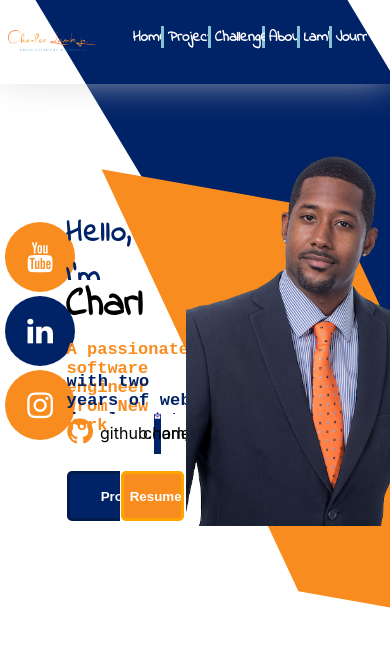
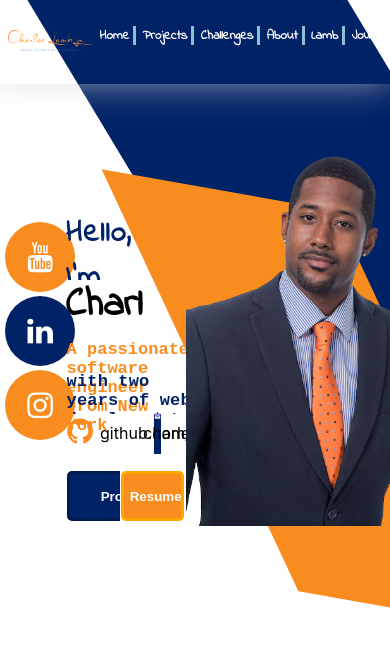
Before and after one commit to cyberstizz/charleslambjr, a React (Create React App) app: page / in a window 390 px wide. Shown: the top 646 px of the page. Built offline with nearby package versions, Linux system fonts and the light colour scheme; a web font is replaced by a local one.

Commit message:
styled navbarto show all options

```diff
--- a/src/App.css
+++ b/src/App.css
@@ -481,7 +481,7 @@ overflow: hidden;
 .App {
   height: 100vh;
   width: 100vw;
-  overflow-y: scroll;
+  overflow: hidden;
 }
 
 .App-logo {
@@ -536,12 +536,12 @@ overflow: hidden;
   position: absolute;
   display: inline-flex;
   flex-direction: row;
-  margin-left: 74vw;
-  width: 80vw;
+  margin-left: 72vw;
+  width: 82vw;
   height: 100vh;
   z-index: 10;
   transform: skew(31deg);
-  overflow-x: hidden;
+  overflow: hidden;
 }
 
 .logo{
@@ -555,24 +555,24 @@ overflow: hidden;
   height: 82px;
   width: 80px;
   padding-right: 10px;
-  overflow: visible;
+  overflow: hidden;
 }
 
 .navOptions{
   display: flex;
   flex-direction: row;
-  margin-left: 3vw;
+  margin-left: 1vw;
   margin-top: 1.7vh;
   padding-top: 1.4vh;
   height: 100vh;
-  width: 60vw;
+  width: 78vw;
   overflow: visible;
 }
 
 .home{
   color: white;
   font-family: 'Indie Flower', cursive;
-  font-size: 15px;
+  font-size: 13px;
   font-weight: bolder;
   z-index: 10;
   border-right: solid rgb(134, 193, 212);
@@ -583,7 +583,7 @@ overflow: hidden;
   margin-left: 1vw;
   color: white;
   font-family: 'Indie Flower', cursive;
-  font-size: 15px;
+  font-size: 13px;
   font-weight: bolder;
   z-index: 10;
   border-right: solid rgb(134, 193, 212);
@@ -594,7 +594,7 @@ overflow: hidden;
   margin-left: 1vw;
   color: white;
   font-family: 'Indie Flower', cursive;
-  font-size: 15px;
+  font-size: 13px;
   font-weight: bolder;
   z-index: 10;
   border-right: solid rgb(134, 193, 212);
@@ -606,7 +606,7 @@ overflow: hidden;
   margin-left: 1vw;
   color: white;
   font-family: 'Indie Flower', cursive;
-  font-size: 15px;
+  font-size: 13px;
   font-weight: bolder;
   z-index: 10;
   border-right: solid rgb(134, 193, 212);
@@ -617,7 +617,7 @@ overflow: hidden;
   margin-left: 1vw;
   color: white;
   font-family: 'Indie Flower', cursive;
-  font-size: 15px;
+  font-size: 13px;
   font-weight: bolder;
   z-index: 10;
   border-right: solid rgb(134, 193, 212);
@@ -628,7 +628,7 @@ overflow: hidden;
   margin-left: 1vw;
   color: white;
   font-family: 'Indie Flower', cursive;
-  font-size: 15px;
+  font-size: 13px;
   font-weight: bolder;
   z-index: 10;
 
--- a/src/components/Home.js
+++ b/src/components/Home.js
@@ -6,7 +6,7 @@ import { Link } from 'react-router-dom';
 const Home = () =>{
     return (
 
-        <React.Fragment>
+        <div id='homeContainer' style={{height: '100vh', width: '100vw', overflow: 'hidden'}}>
         <div className="decorativeDiv"></div>
 
     <div className="leftFoldSection">
@@ -57,7 +57,7 @@ const Home = () =>{
           }
       } */}
       </div>
-      </React.Fragment>
+      </div>
     )
 };
 
```
